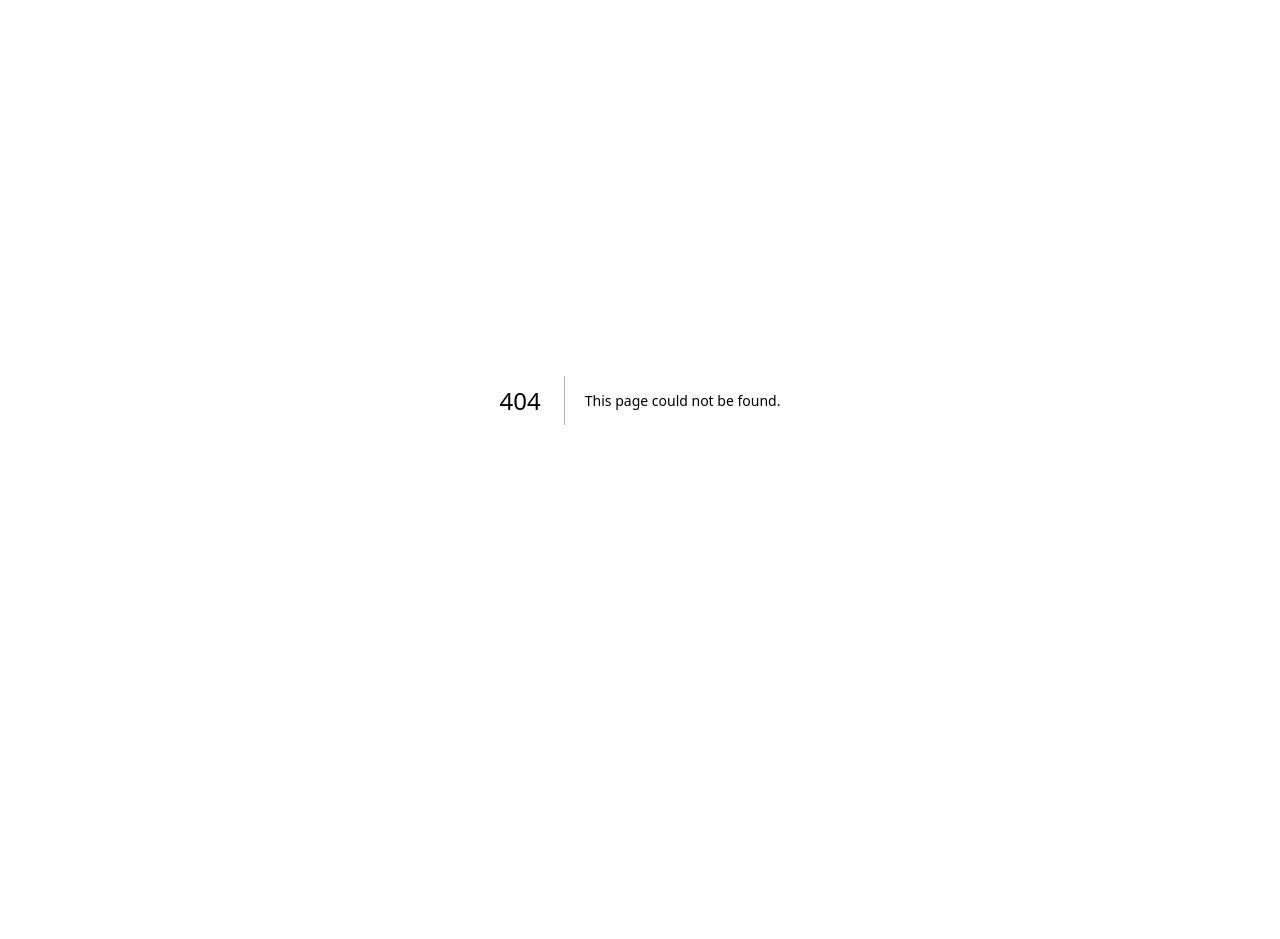
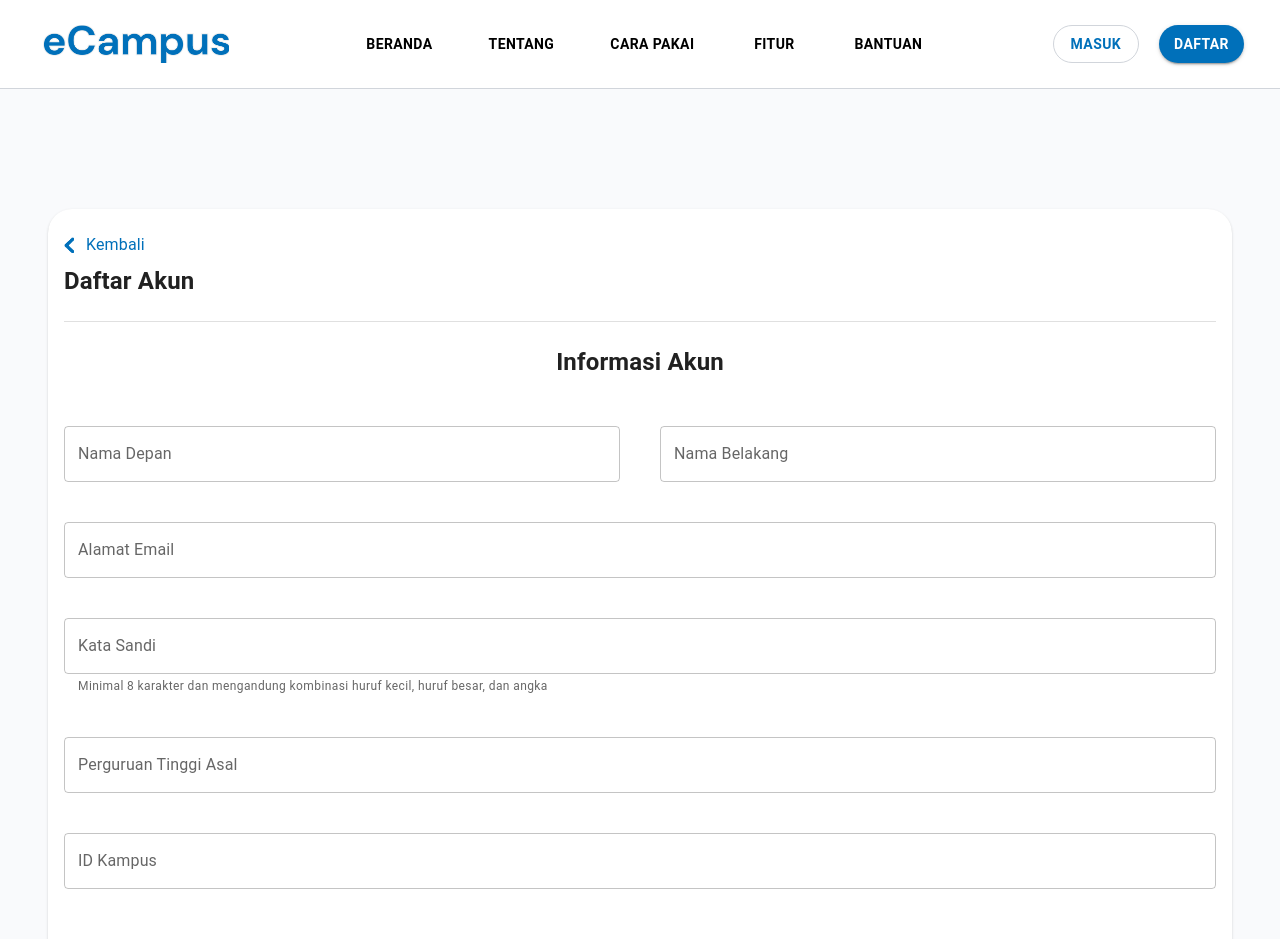
Before and after one commit to syauqiamiq/e-campus-frontend, a Next.js app: page /CreateAccount in a window 1280 px wide. Before the commit this address had no page. Shown: the top 939 px of the page. Before the commit the page ends 800 px from the top, so only its background shows below. Built offline with nearby package versions, Linux system fonts and the light colour scheme.

Commit message:
CreateAccount-page

```diff
--- /dev/null
+++ b/src/pages/CreateAccount/index.jsx
@@ -0,0 +1,84 @@
+import Layout from "@components/layout/Layout";
+import React from "react";
+import TextField from '@mui/material/TextField';
+import { Divider, Card, Typography, CardContent, FormControlLabel, Checkbox} from "@mui/material";
+import CustomButton from "@components/button/CustomButton";
+import Arrowleft from "@assets/icons/Arrowleft.png";
+import Image from "next/image";
+const CreateAccount = () => {
+    return (
+    <Layout>
+        <Divider className="w-full hidden md:block" />
+        <div className="py-20 bg-section-purple-light ">
+            <div className="container mx-auto grid grid-cols-12 gap-10 w-full py-20">
+                <div className="col-span-12 md:col-span-12 md:p-12 p-8 justify-center w-full h-full align-middle items-center">
+                    <Card sx={{ minWidth: 10}} className="rounded-3xl">
+                        <CardContent>
+                            <div className="flex gap-3 items-center mt-1 md:mt-2 hover:cursor-pointer">
+                                <Image
+								src={Arrowleft}
+								alt="arrow-right-icon"
+								width={10}
+								height={50250}
+							/>
+							<span className="text-campus-blue text-base">
+								Kembali
+							</span>
+							</div>
+                            <Typography sx={{ mb: 3, mt:1}} color="text.first" gutterBottom >
+                                <h3 className="font-bold text-2xl">Daftar Akun</h3>
+                            </Typography>
+            <Divider className="w-full hidden md:block" />
+                            <Typography sx={{ mb: 1, mt: 3 }} color="text.first">
+                                <h3 className="font-bold text-2xl text-center">Informasi Akun</h3>
+                            </Typography>
+                                <div className="container mx-auto grid grid-cols-12 gap-10 py-10 justify-center">
+            <TextField className=" col-span-6"
+            helperText=""
+            id="demo-helper-text-aligned"
+            label="Nama Depan"
+        />
+            <TextField className=" col-span-6"
+            helperText=""
+            id="demo-helper-text-aligned-no-helper"
+            label="Nama Belakang"
+        />
+            <TextField className="col-span-12"
+            helperText=""
+            id="demo-helper-text-aligned"
+            label="Alamat Email"
+        />
+            <TextField className="col-span-12"
+            helperText="Minimal 8 karakter dan mengandung kombinasi huruf kecil, huruf besar, dan angka"
+            id="demo-helper-text-aligned"
+            label="Kata Sandi"
+        />
+            <TextField className="col-span-12"
+            helperText=""
+            id="demo-helper-text-aligned"
+            label="Perguruan Tinggi Asal"
+                                    />
+            <TextField className="col-span-12"
+            helperText=""
+            id="demo-helper-text-aligned"
+            label="ID Kampus"
+        />
+        <div className="col-span-12">
+            <FormControlLabel control={<Checkbox defaultChecked />} label="Dengan ini saya menyetujui Ketentuan Penggunaan dan Kebijakan Privasi dari eCampus."/>
+        </div>
+        <div className="col-span-12 justify-center flex mx-5 items-center">
+	    <div className="w-full md:w-72 mt-5 mb-5">
+		    <CustomButton type="contained" title="Daftar Akun" />
+	    </div>
+	    </div>
+        </div>
+    </CardContent>
+    </Card>
+</div>
+</div>
+</div>
+</Layout>
+    )
+}
+
+export default CreateAccount;
```
Also changed, not shown: public/assets/icons/Arrowleft.png (added).
